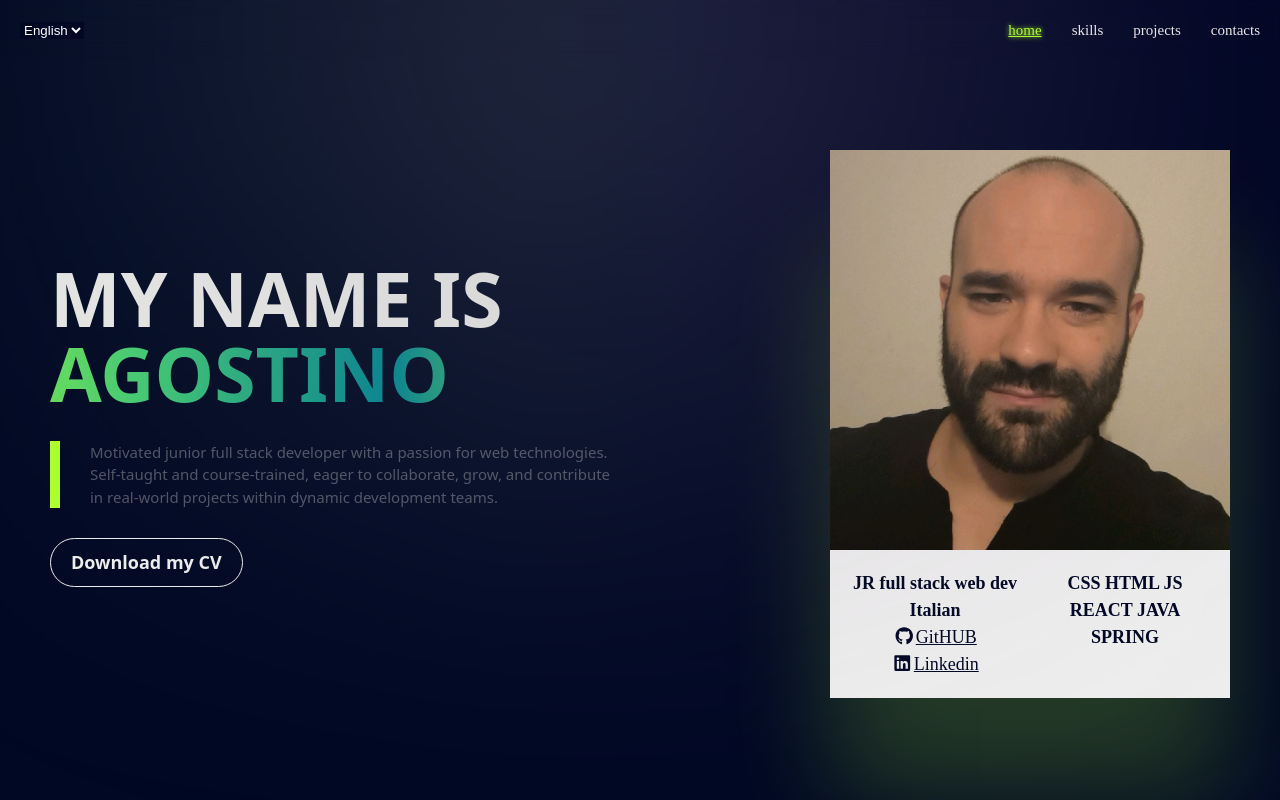
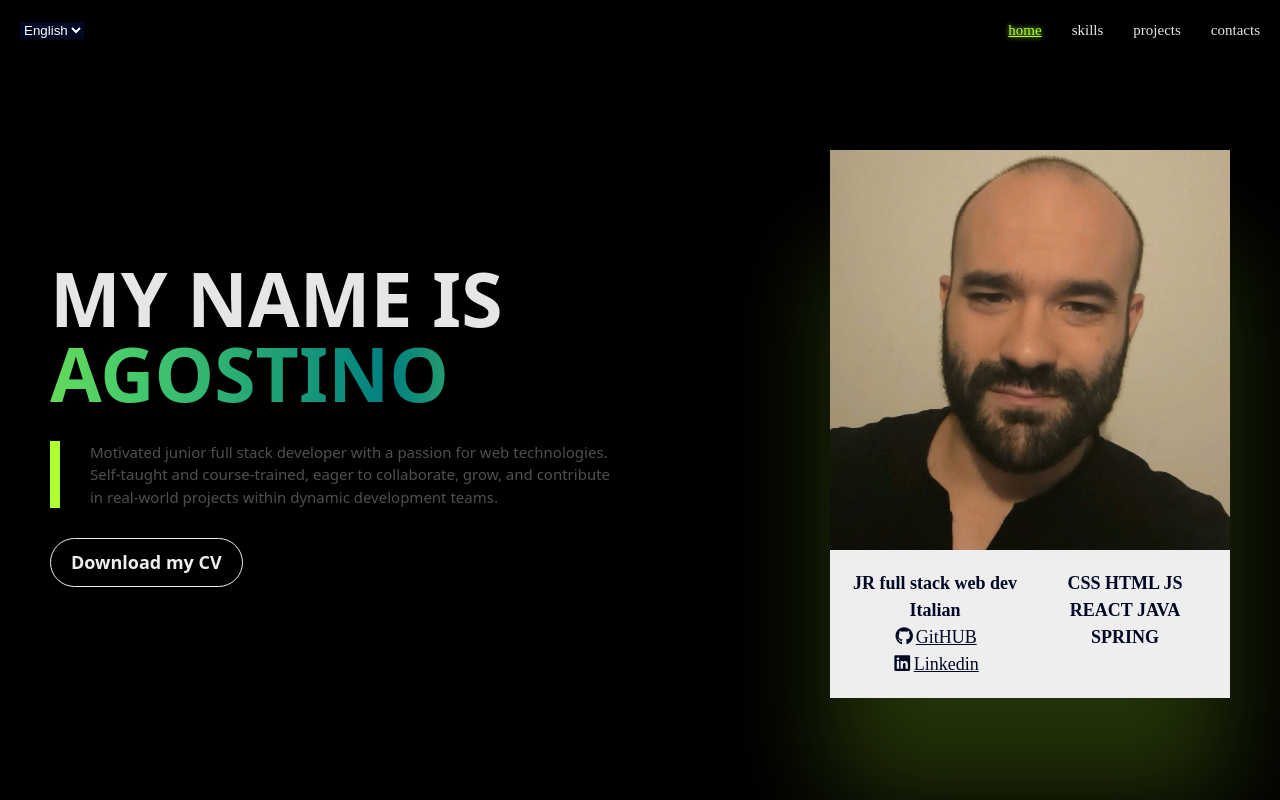
Before and after one commit to AgostinoCaruso/Portfolio, a React (Vite) app: page / in a window 1280 px wide. Shown: the top 800 px of the page. Built offline with nearby package versions, Linux system fonts and the light colour scheme.

Commit message:
css body backGround black

```diff
--- a/src/App.css
+++ b/src/App.css
@@ -9,6 +9,7 @@
   /* per glow o sfondi */
   --lime-hover: rgba(174, 255, 47, 0.8);
   /* per hover o pulsanti */
+  --backgroundBlack: #000000;
   --background: #010824;
   /* sfondo blu notte */
   --foreground: #0d1117;
@@ -33,7 +34,7 @@ body {
   margin: 0 auto; */
   /* overflow-x: hidden; */
   font-family: Poppins;
-  background-color: var(--background);
+  background-color: var(--backgroundBlack);
   color: var(--text-main);
   font-size: 15px;
   min-height: 100vh;
@@ -43,7 +44,7 @@ body {
     width: 400px;
     height: 400px;
     content: '';
-    background-image: linear-gradient(to right, #eee, var(--lime), blue, red);
+    /* background-image: linear-gradient(to right, #eee, var(--lime), blue, red); */
     /* z-index: -1; */
     top: -200px;
     left: calc(50% - 200px);
--- a/src/components/NavBar.jsx
+++ b/src/components/NavBar.jsx
@@ -1,5 +1,4 @@
 import React, { useState, useEffect, useContext } from 'react';
-import logo from '../assets/download.png';
 import { GlobalContext } from '../context/GlobalContext';
 
 const NavBar = () => {
```
Also changed, not shown: src/assets/download.png (deleted).
